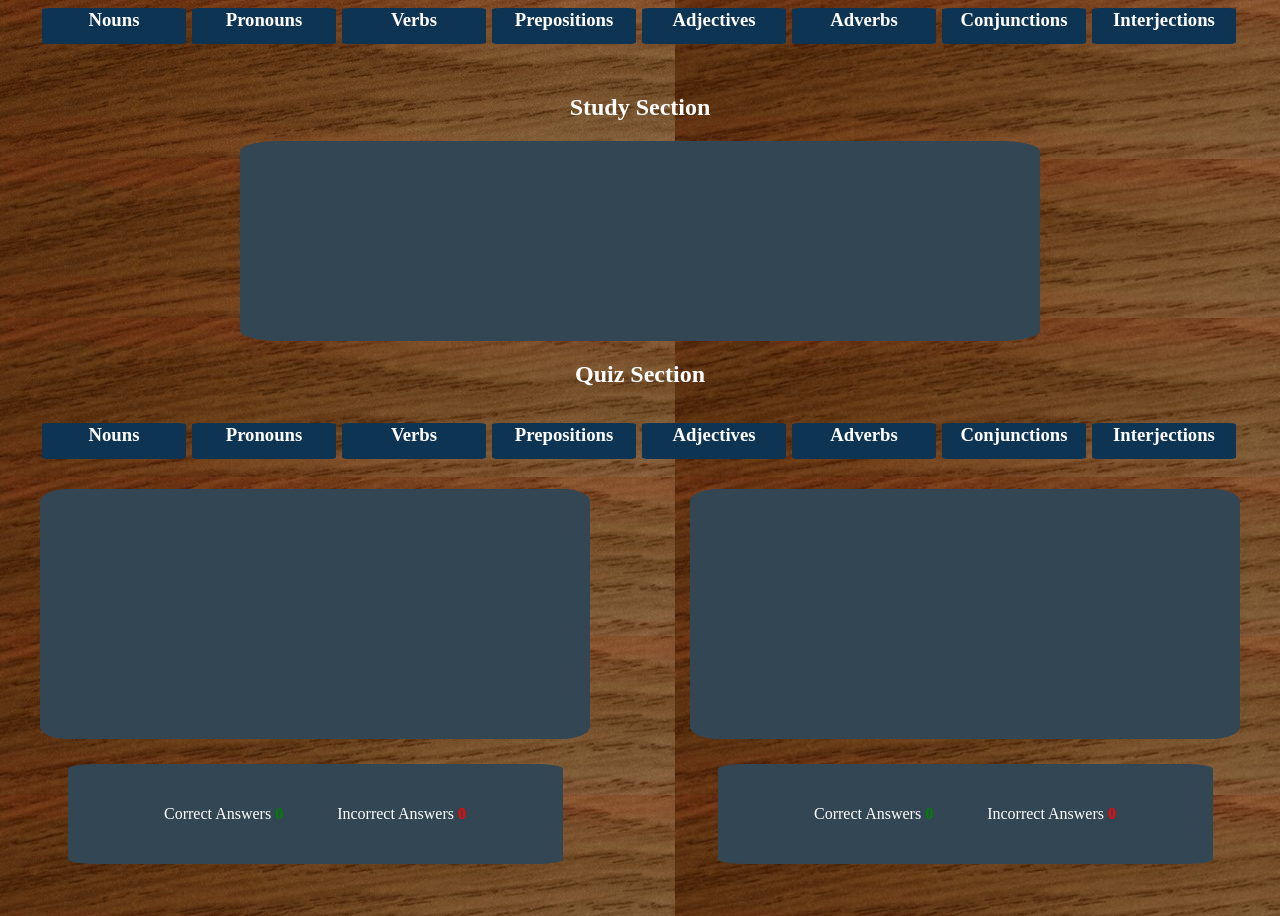
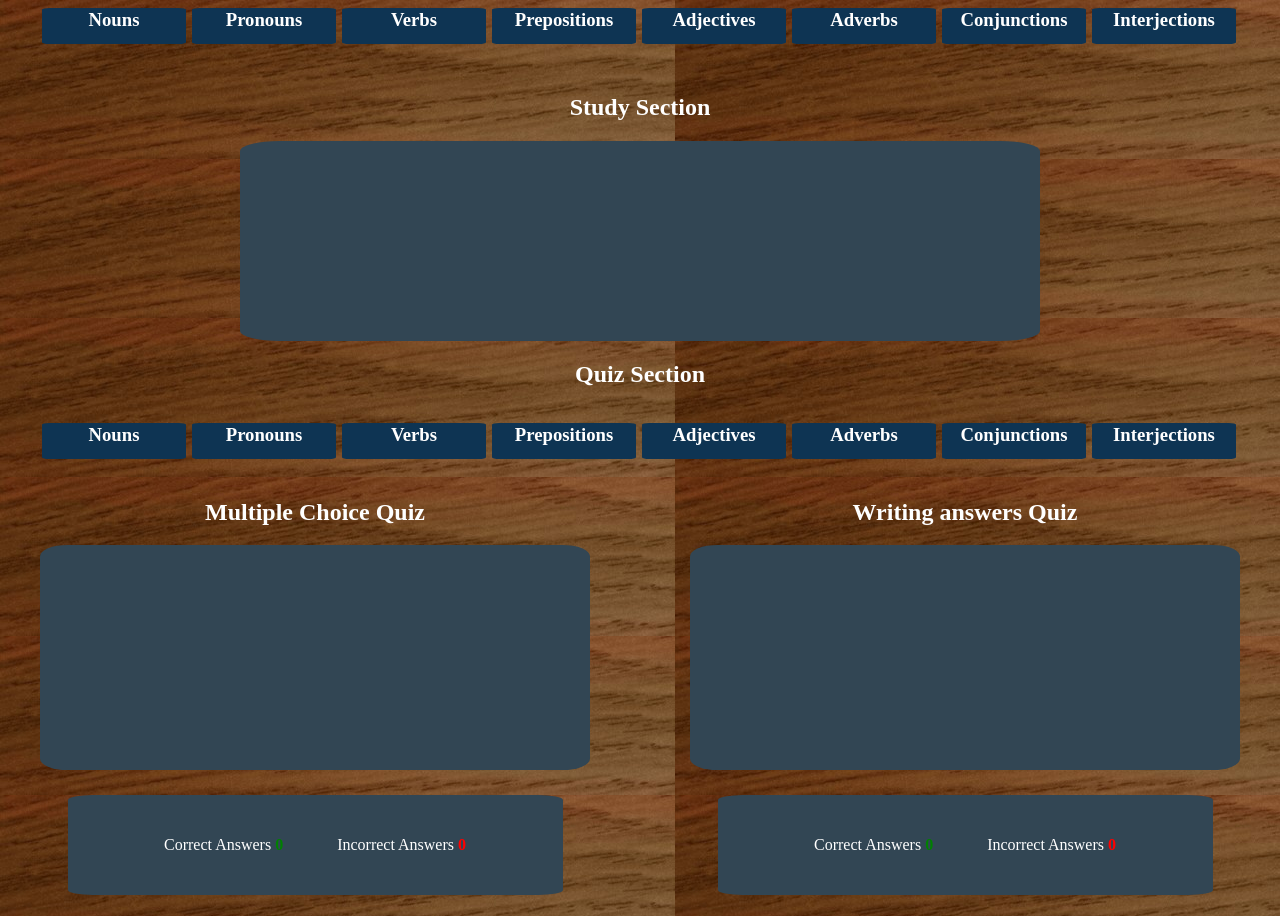
Before and after one commit to Bulle1982/english-page, a plain HTML site: page index.html in a window 1280 px wide. Drawn offline with Linux system fonts and the light colour scheme.

Commit message:
Add more features

```diff
--- a/assets/css/style.css
+++ b/assets/css/style.css
@@ -40,7 +40,7 @@ body {
 }
 
 #quiz-menu {
-margin-bottom: 15px;
+margin-bottom: 5px;
 }
 .eight-speeches-quiz {
     width: 12%;
@@ -60,9 +60,15 @@ margin-bottom: 15px;
 .right-about {
     float: right;
 }
+
+.quiz-header {
+    text-align: center;
+    color: white;
+    border-color: #324654;
+}
 #quiz-content-holder {
     width: 550px;
-    height: 250px;
+    height: 225px;
     border-radius: 5%;
     background-color: #324654;
     margin: 0 auto;
--- a/index.html
+++ b/index.html
@@ -66,7 +66,9 @@
             </div>
 
         </div>
+
         <div class="left-about">
+            <h2 class="quiz-header">Multiple Choice Quiz</h2>
         <div id="quiz-content-holder">
 
         </div>
@@ -77,6 +79,7 @@
                   </div>
         </div>
         <div class="right-about">
+            <h2 class="quiz-header">Writing answers Quiz</h2>
             <div id="quiz-content-holder">
 
             </div>
```
